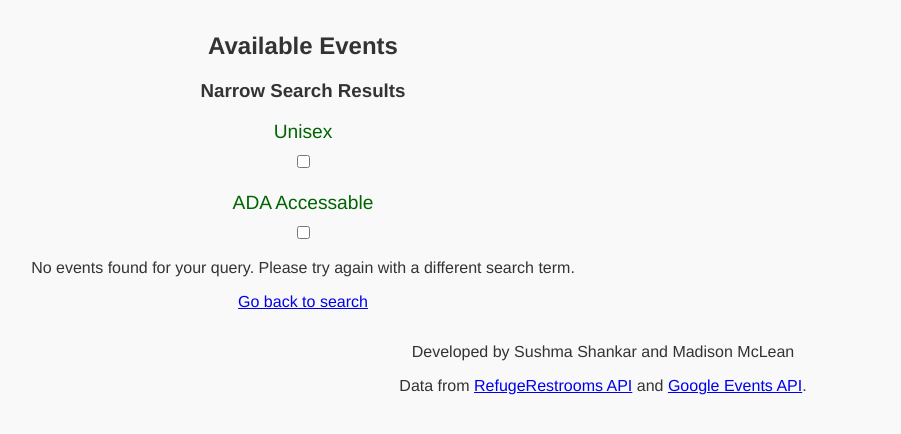
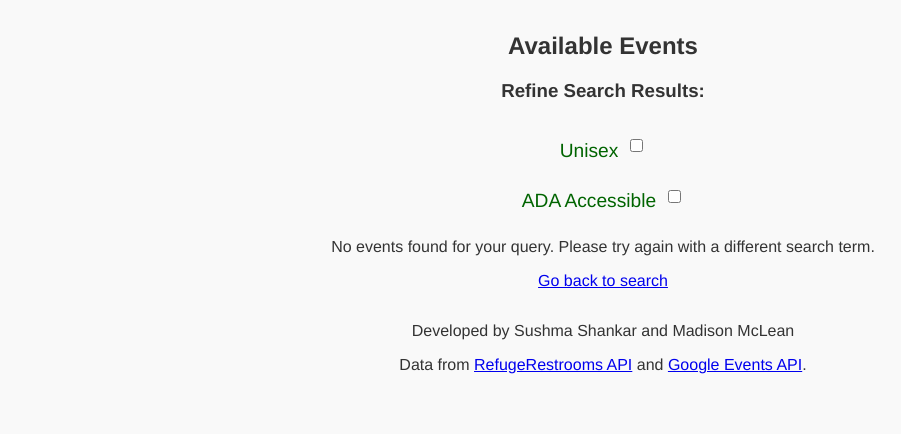
Before and after one commit to sushmakshankar/HCDE-310-GottaGo, a Flask app: template templates/search_results.html in a window 1280 px wide. Shown: the part 168-602 px from the top of the page, without its empty margins (37-938 px from the left). Run offline with Flask 3, Linux system fonts and the light colour scheme; the template is opened without the code that fills it, so the values that code supplies are empty.

Commit message:
fixed html files

```diff
--- a/templates/base.html
+++ b/templates/base.html
@@ -9,7 +9,6 @@
         <style>
             body {
                 font-family: 'Helvetica Neue', sans-serif;
-            /*background-color: #116800;*/
                 background-color: #F9F9F9;
                 color: #333;
                 text-align: center;
@@ -28,7 +27,6 @@
             main {
                 font-family: 'Helvetica Neue', sans-serif;
                 margin: 2em;
-            max-width: 600px;
                 text-align: center;
             }
 
@@ -43,7 +41,6 @@
             input[type="text"] {
                 width: 100%;
                 padding: 0.5em;
-            /*border: 2px solid darkgreen;*/
                 border-radius: 4px;
                 font-size: 1em;
                 margin-bottom: 1em;
@@ -52,14 +49,6 @@
 
             /* Button styles */
             button {
-            /*padding: 0.5em 2em;*/
-            /*background-color: darkgreen;*/
-            /*color: white;*/
-            /*border: none;*/
-            /*border-radius: 4px;*/
-            /*font-size: 1em;*/
-            /*cursor: pointer;*/
-
                 margin: 1em;
                 background-color: none;
                 color: black;
@@ -84,14 +73,9 @@
     <main>
     {% block content %}
     {% endblock %}
-<!--        <form action="/data-entry" method="POST">-->
-<!--            <input type="text" name="query" placeholder="Enter location query">-->
-<!--            <button type="submit">Submit</button>-->
-<!--        </form>-->
+
     </main>
-<!--        {}-->
-<!--        link to search_results html page-->
-<!--        {}-->
+
     <footer>
         <p>Developed by Sushma Shankar and Madison McLean</p>
         <p>Data from <a href="https://www.refugerestrooms.org/api/docs/" target="_blank">RefugeRestrooms API</a> and
@@ -100,11 +84,3 @@
     </footer>
 </body>
 </html>
-
-<!--snag user input, take address and get coordinates using function
-enter cords into bathroom api request and present results -->
-
-
-
-<!--we plan to add more html documents that extend base.html to show the search results and the restroom information.-->
-<!--our next steps for this file are to expand on our css styling-->
--- a/templates/index.html
+++ b/templates/index.html
@@ -2,12 +2,6 @@
 {% block content %}
 <main>
 
-<!--    <head>-->
-<!--        <meta charset="UTF-8">-->
-<!--        <meta name="viewport" content="width=device-width, initial-scale=1.0">-->
-<!--        <link rel="stylesheet" href="{{ url_for('static', filename='styles.css') }}">-->
-<!--    </head>-->
-<!--    <h2>Easily find public restrooms near you</h2>-->
     <form action="/search" method="GET" style="display: flex; flex-direction: column; align-items: center;">
 <!--without css-->
         <!--&lt;!&ndash;    inputting event&ndash;&gt;-->
--- a/templates/search_results.html
+++ b/templates/search_results.html
@@ -32,13 +32,20 @@
 {% extends "base.html" %}
 {% block content %}
     <h2>Available Events</h2>
-    <h3>Narrow Search Results</h3>
-    <div>
-        <label>Unisex</label>
-        <input type='checkbox'>
-        <label>ADA Accessable</label>
-        <input type='checkbox' id="ada" >
+    <h3>Refine Search Results:</h3>
+    <div style="display: flex; flex-direction: column; align-items: center;">
+        <div style="display: flex; align-items: center; gap: 0.5em;">
+            <label for="unisex">Unisex</label>
+            <input type='checkbox' id="unisex" name ="unisex">
+        </div>
     </div>
+    <div style="display: flex; flex-direction: column; align-items: center;">
+        <div style="display: flex; align-items: center; gap: 0.5em;">
+            <label for="ada">ADA Accessible</label>
+            <input type='checkbox' id="ada" name="ada">
+        </div>
+    </div>
+
     {% if events and events|length > 0 %}
         <ul>
             {% for event in events %}
@@ -46,7 +53,6 @@
                     <h3>{{ event['title'] }}</h3>
                     <p><strong>Description:</strong> {{ event['description'] }}</p>
                     <p><strong>Location:</strong> {{ event['address'] }}</p>
-                    <!-- Link to view restrooms near the event -->
                     <a href="bathroom_results?event_id={{ event.id }}">See Restrooms</a>
                 </li>
                 <hr>
```
Also changed, not shown: styles.css (+9 -2 lines). Lines whose indentation alone changed are shown as unchanged.
